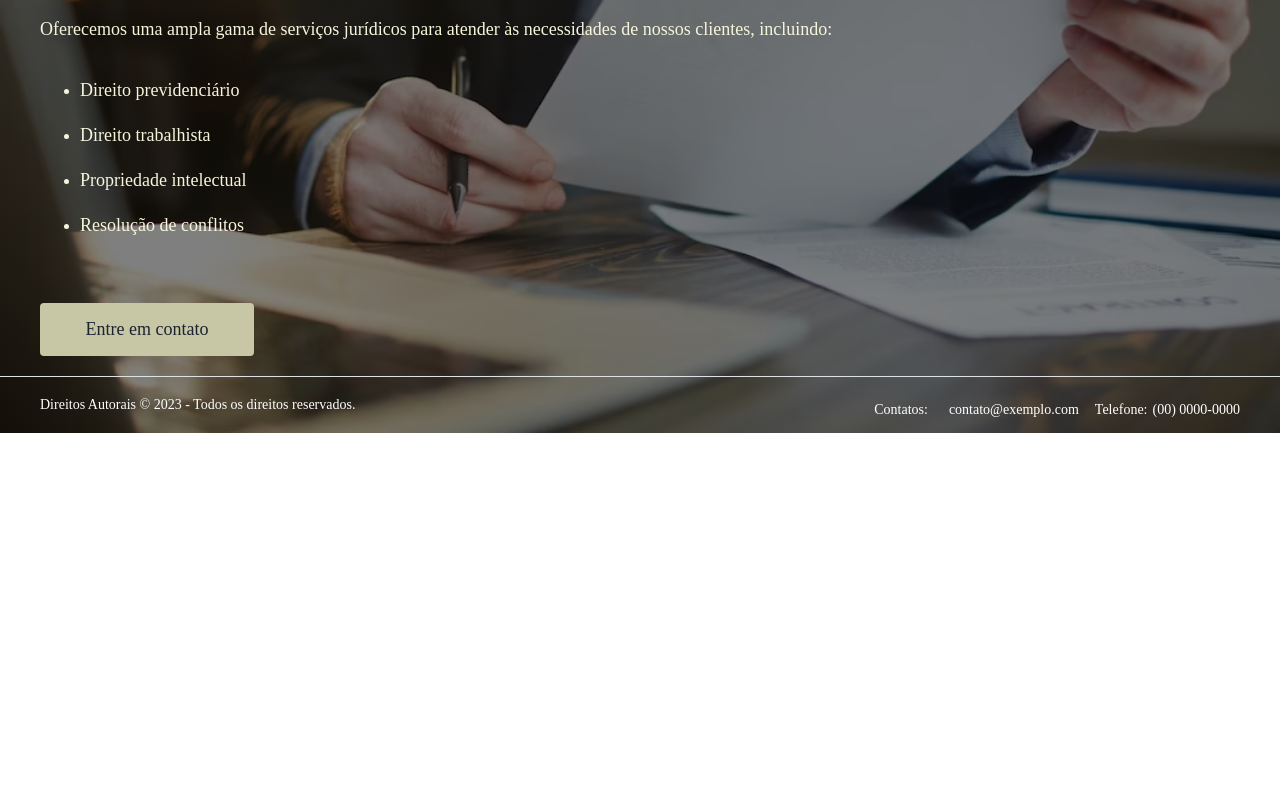
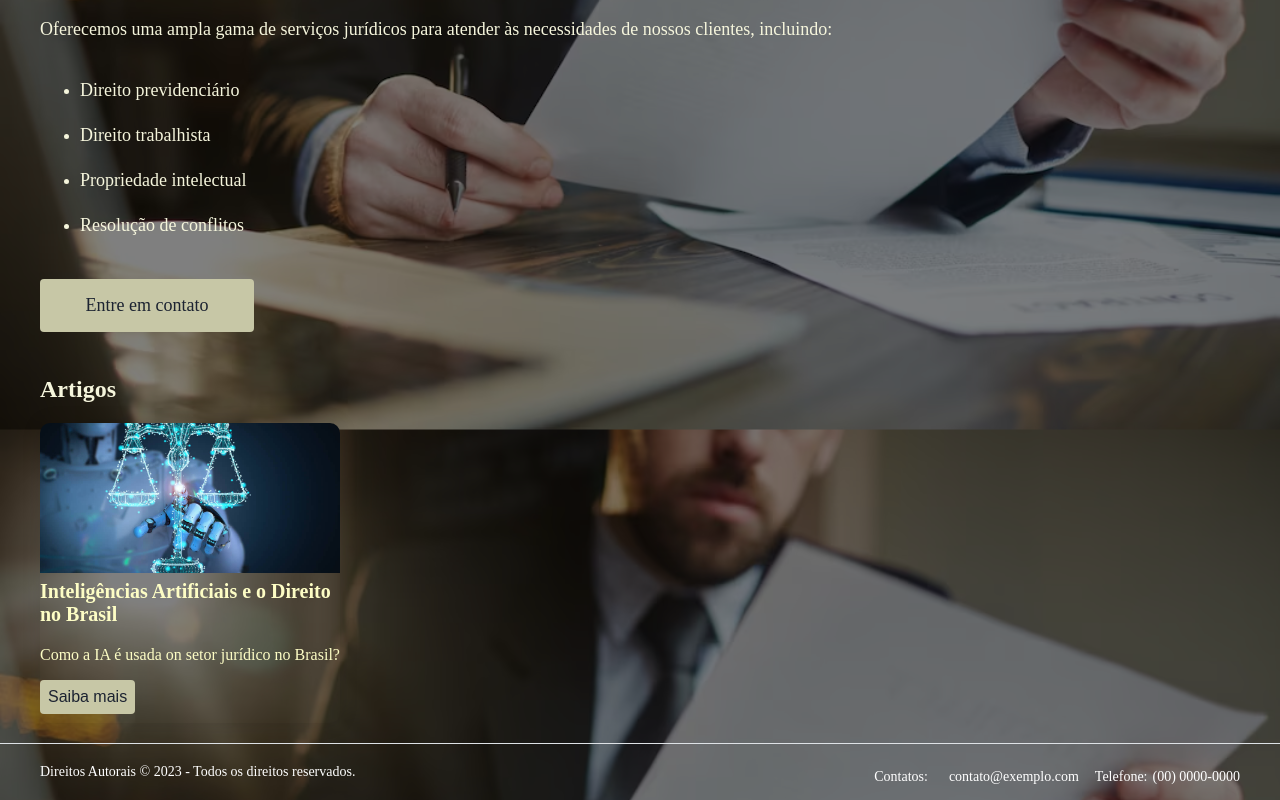
Before and after one commit to baxiclides-basso-neto/baciclides-advocacia, a React (Vite) app: page / in a window 1280 px wide. Shown: the part 423-1223 px from the top of the page. Before the commit the page ends 856 px from the top, so only its background shows below. Built offline with nearby package versions, Linux system fonts and the light colour scheme.

Commit message:
Add Article section to LandingPage

```diff
--- a/src/pages/landingpage/Landingpage.jsx
+++ b/src/pages/landingpage/Landingpage.jsx
@@ -6,7 +6,10 @@ import {
   Paragraph,
   CallToAction,
   ServicesList,
+  ServicosContainer,
+  Card, CardButton, CardContent, CardDescription, CardImage, CardTitle
 } from "../../styles/LandingPagestyle";
+import IA from "../../assets/images/inteligencia-artificial.jpg";
 
 const LandingPage = () => {
   function handleWhatsAppClickLandingPage() {
@@ -51,6 +54,21 @@ const LandingPage = () => {
         <CallToAction onClick={handleWhatsAppClickLandingPage}>
           Entre em contato
         </CallToAction>
+        <ServicosContainer>
+          <h2>Artigos</h2>
+        <Card>
+          <CardImage src={IA} alt="Aposentadoria" />
+          <CardContent>
+            <CardTitle>Inteligências Artificiais e o Direito no Brasil</CardTitle>
+            <CardDescription>
+              Como a IA é usada on setor jurídico no Brasil?
+            </CardDescription>
+            <CardButton>
+              Saiba mais
+            </CardButton>
+          </CardContent>
+        </Card>
+        </ServicosContainer>
       </MainContainer>
     </>
   );
--- a/src/styles/Headerstyle.js
+++ b/src/styles/Headerstyle.js
@@ -36,6 +36,7 @@ export const Nav = styled.nav`
     display: flex;
     list-style: none;
     gap: 1rem;
+    margin-right: 1rem;
   }
 
   a {
@@ -54,7 +55,7 @@ export const Nav = styled.nav`
 
   @media (max-width: 768px) {
     li {
-      margin-right: 1rem;
+      margin-right: 1.5rem;
     }
 
     a {
--- a/src/styles/Landingpagestyle.js
+++ b/src/styles/Landingpagestyle.js
@@ -41,7 +41,8 @@ export const CallToAction = styled(Link)`
   color: #1c2331;
   font-size: 18px;
   text-decoration: none;
-  margin-top: 2rem;
+  margin-top: .5rem;
+  margin-bottom: 1.5rem;
   cursor: pointer;
   transition: background-color 0.3s ease-in-out;
 
@@ -49,3 +50,55 @@ export const CallToAction = styled(Link)`
     background-color: #fdfdc5;
   }
 `;
+
+export const ServicosContainer = styled.div`
+  display: flex;
+  flex-direction: column;
+`;
+
+export const Card = styled.div`
+  width: 300px;
+  height: 300px;
+
+  border-radius: 10px;
+  overflow: hidden;
+  box-shadow: 0px 0px 20px rgba(0, 0, 0, 0.1);
+  transition: transform 0.2s ease-in-out;
+`;
+
+export const CardImage = styled.img`
+  width: 100%;
+  height: 50%;
+  object-fit: cover;
+`;
+
+export const CardContent = styled.div`
+  color: #fdfdc5; ;
+`;
+
+export const CardTitle = styled.h3`
+  font-size: 20px;
+  margin-top: .2rem;
+`;
+
+export const CardDescription = styled.p`
+  margin-top: 0;
+`;
+
+export const CardButton = styled.button`
+
+
+  padding: 0.5rem .5rem;
+  border: none;
+  border-radius: 4px;
+  background-color: #c7c7a6;
+  color: #1c2331;
+  font-size: 1rem;
+  font-weight: 500;
+  cursor: pointer;
+  transition: background-color 0.3s ease-in-out;
+
+  &:hover {
+    background-color: #fdfdc5;
+  }
+`;
```
Also changed, not shown: src/assets/images/inteligencia-artificial.jpg (added).
